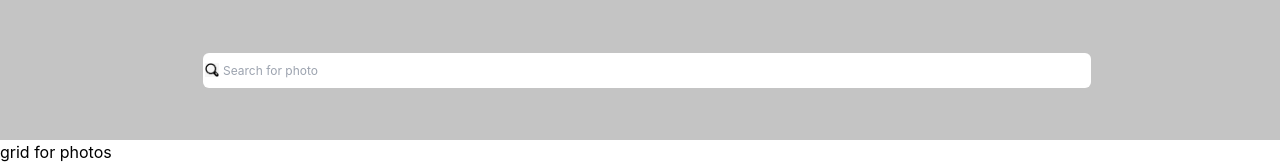
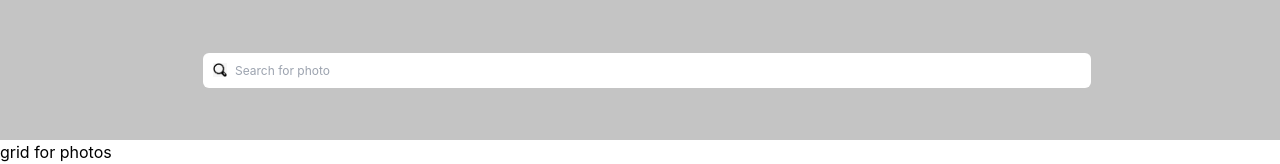
Before and after one commit to marvy-codes/miniUnsplashClone, a React (Create React App) app: page / in a window 1280 px wide. Shown: the top 164 px of the page. Built offline with nearby package versions, Linux system fonts and the light colour scheme.

Commit message:
fix: fixed padding

```diff
--- a/src/components/SearchBar.js
+++ b/src/components/SearchBar.js
@@ -4,8 +4,8 @@ function SearchBar() {
         <div className="bg-[#C4C4C4] w-full h-[140px]">
             <div className=" h-[140px] max-w-screen-2xl mx-4 sm:mx-8 md:mx-12 2xl:px-[158px] 2xl:mx-auto ">
                 <div className="flex items-center justify-center h-[140px]">
-                    <img src={searchIcon} alt='searchIcon' className="w-[14px] h-[14px] translate-x-4"/>
-                    <input placeholder="Search for photo" type="text" className="w-[75%] p-[10px] px-[20px] rounded-md text-[#272626] text-xs leading-[10px] focus:outline-none "/>
+                    <img src={searchIcon} alt='searchIcon' className="w-[14px] h-[14px] translate-x-6"/>
+                    <input placeholder="Search for photo" type="text" className="w-[75%] p-[10px] px-[32px] rounded-md text-[#272626] text-xs leading-[10px] focus:outline-none "/>
                 </div>
             </div>
         </div>
```
